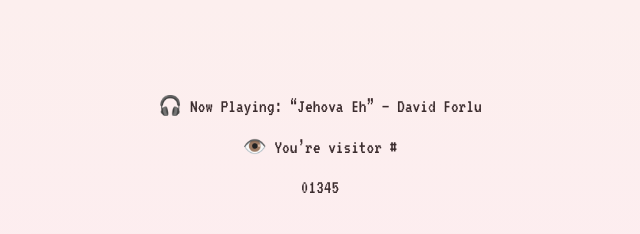
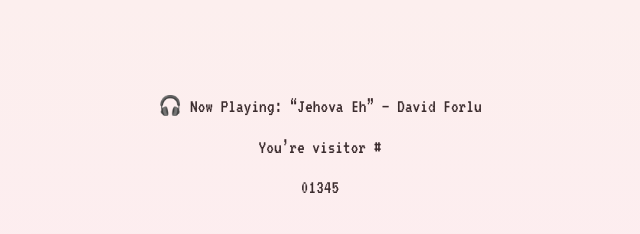
Before and after one commit to shaluxe/luxe-vs-the-world, a plain HTML site: page index.html in a window 1280 px wide. Shown: the top 234 px of the page, 320-960 px from the left. Drawn offline with Linux system fonts and the light colour scheme; a script that the page names is missing.

Commit message:
Update index.html

```diff
--- a/index.html
+++ b/index.html
@@ -10,7 +10,7 @@
 <body>
 	<div class="status-bar">
   <span id="nowPlaying">🎧 Now Playing: “Jehova Eh” – David Forlu</span>
-  <span id="visitorCount">👁️ You’re visitor #<span id="counter">00000</span></span>
+  <span id="visitorCount">You’re visitor #<span id="counter">00000</span></span>
 </div>
 
 <script>
```
